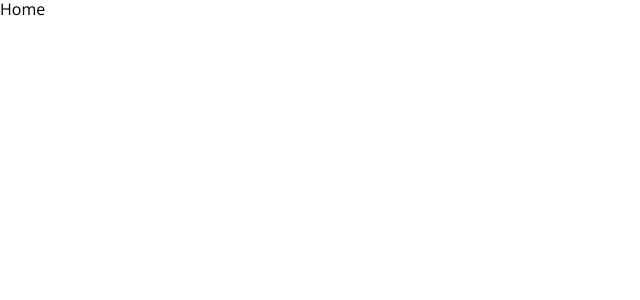
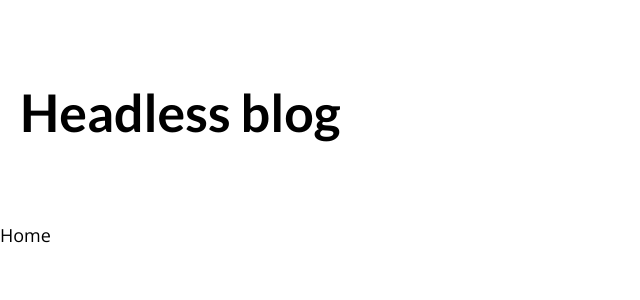
Before and after one commit to YTDev/strapi-blog, a Next.js app: page / in a window 1280 px wide. Shown: the top 300 px of the page, without its empty margins (0-640 px from the left). Built offline with nearby package versions, Linux system fonts and the light colour scheme.

Commit message:
add header

```diff
--- a/src/app/layout.js
+++ b/src/app/layout.js
@@ -1,6 +1,6 @@
 import { Lato, Open_Sans } from "next/font/google";
 import "@/styles/styles.sass";
-
+import Header from "@/components/Header";
 const lato = Lato({
   subsets: ["latin"],
   weight: ["400", "700", "900"],
@@ -23,6 +23,7 @@ export default function RootLayout({ children }) {
       <body
         className={`${openSans.className} ${openSans.variable} ${lato.variable}`}
       >
+        <Header />
         {children}
       </body>
     </html>
--- /dev/null
+++ b/src/components/Header.jsx
@@ -0,0 +1,13 @@
+import React from "react";
+
+const Header = () => {
+  return (
+    <header>
+      <div className="container">
+        <div className="h1 pt-80 pb-80">Headless blog</div>
+      </div>
+    </header>
+  );
+};
+
+export default Header;
--- a/src/styles/styles.sass
+++ b/src/styles/styles.sass
@@ -1,3 +1,5 @@
-@import "normalize.css/normalize.css";
-@import "globals";
+@import "normalize.css/normalize.css"
+@import "globals"
 @import "grid"
+@import "typography"
+@import "utils/spacings"
--- a/src/styles/typography.sass
+++ b/src/styles/typography.sass
@@ -5,12 +5,12 @@ p
     margin: 0 0 30px
     line-height: 1.66
 
-@for $i from through 6
+@for $i from 1 through 6
     h#{$i}, .h#{$i}
-    font-familly: var(--font-lato)
-    font-weight: 600
-    color: #000
-    line-height: 1.25
+        font-family: var(--font-lato)
+        font-weight: 600
+        color: #000
+        line-height: 1.25
 
 h1, .h1
     font-size: 2.88rem
--- /dev/null
+++ b/src/styles/utils/spacings.sass
@@ -0,0 +1,11 @@
+//paddings
+
+$paddingTop: (80)
+@each $pt in $paddingTop
+    .pt-#{$pt}
+       padding-top: #{$pt}px
+
+$paddingBottom: (80)
+@each $pb in $paddingBottom
+    .pb-#{$pb}
+       padding-bottom: #{$pb}px
```
